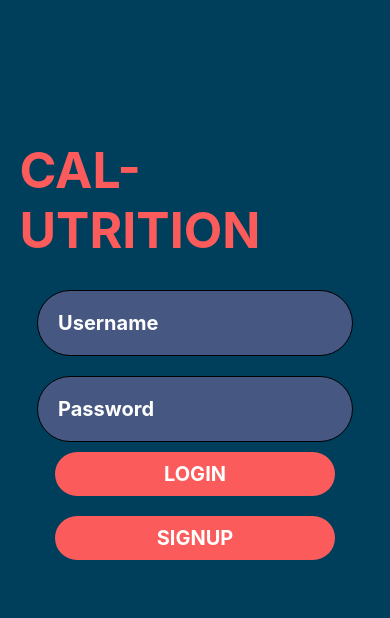
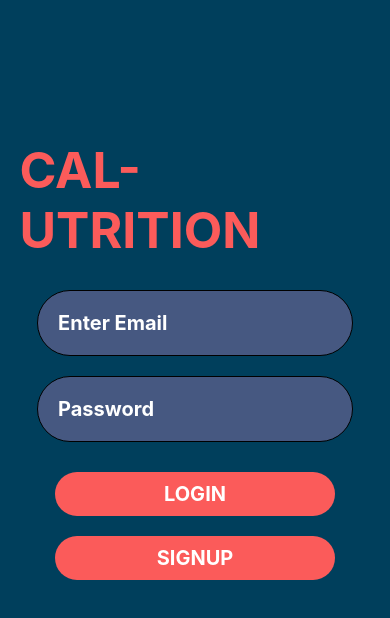
Before and after one commit to Ariellaedelman/WebDevFinal, a React Native app: screen /Login in a window 390 px wide. Shown: the top 618 px of the page. Built offline with nearby package versions, Linux system fonts and the light colour scheme.

Commit message:
added the login form

```diff
--- a/package.json
+++ b/package.json
@@ -18,6 +18,7 @@
     "expo": "~46.0.11",
     "expo-status-bar": "~1.4.0",
     "express": "^4.18.1",
+    "formik": "^2.2.9",
     "jsonwebtoken": "^8.5.1",
     "mongoose": "^6.6.2",
     "react": "18.0.0",
@@ -25,7 +26,8 @@
     "react-native": "0.69.6",
     "react-native-safe-area-context": "4.3.1",
     "react-native-screens": "~3.15.0",
-    "react-native-web": "~0.18.7"
+    "react-native-web": "~0.18.7",
+    "yup": "^0.32.11"
   },
   "devDependencies": {
     "@babel/core": "^7.12.9"
--- a/screens/Login.js
+++ b/screens/Login.js
@@ -8,8 +8,16 @@ import {
   TouchableOpacity,
   Pressable,
   ScrollView,
+  TouchableWithoutFeedback,
+  Keyboard,
 } from "react-native";
-import Signup from "./Signup";
+import { Formik } from "formik";
+import * as yup from "yup";
+
+const LoginSchema = yup.object({
+  email: yup.string().email().required(),
+  password: yup.string().required().min(7),
+});
 
 function Login({ navigation }) {
   const [username, setUsername] = useState("");
@@ -24,35 +32,60 @@ function Login({ navigation }) {
 
   return (
     <View style={styles.pageContainer}>
+      <Formik
+        initialValues={{ email: "", password: "" }}
+        validationSchema={LoginSchema}
+        onSubmit={(values, actions) => {
+          console.log(values);
+          actions.resetForm();
+          onLogin();
+        }}
+      >
+        {(props) => (
+          <TouchableWithoutFeedback onPress={Keyboard.dismiss}>
             <View style={styles.inputContainer}>
               <Text style={styles.logo}>CAL-UTRITION</Text>
-
               <View style={styles.userInput}>
                 <TextInput
                   style={styles.text}
-            placeholder="Username"
+                  placeholder="Enter Email"
                   placeholderTextColor={"white"}
-            onChangeText={(text) => setUsername(text)}
+                  onChangeText={props.handleChange("email")}
+                  value={props.values.email}
+                  onBlur={props.handleBlur("email")}
                 />
               </View>
+              <Text style={styles.text}>
+                {props.touched.email && props.errors.email}
+              </Text>
               <View style={styles.passInput}>
                 <TextInput
                   style={styles.text}
                   placeholder="Password"
                   placeholderTextColor={"white"}
                   secureTextEntry={true}
-            onChangeText={(text) => setPassword(text)}
+                  onChangeText={props.handleChange("password")}
+                  value={props.values.password}
+                  onBlur={props.handleBlur("password")}
                 />
               </View>
-
-        <TouchableOpacity style={styles.loginbttn} onPress={onLogin}>
+              <Text style={styles.text}>
+                {props.touched.password && props.errors.password}
+              </Text>
+              <TouchableOpacity
+                style={styles.loginbttn}
+                onPress={props.handleSubmit}
+              >
                 <Text style={styles.text}>LOGIN</Text>
               </TouchableOpacity>
-
               <TouchableOpacity style={styles.loginbttn} onPress={onSignUp}>
                 <Text style={styles.text}>SIGNUP</Text>
               </TouchableOpacity>
             </View>
+          </TouchableWithoutFeedback>
+        )}
+      </Formik>
+
       <StatusBar style="light" />
     </View>
   );
@@ -92,7 +125,7 @@ const styles = StyleSheet.create({
     borderWidth: 1,
     borderRadius: 50,
     backgroundColor: "#465881",
-    marginBottom: 10,
+    marginBottom: 30,
     padding: 20,
     width: "90%",
     color: "white",
--- a/screens/Signup.js
+++ b/screens/Signup.js
@@ -17,7 +17,6 @@ function Signup({ navigation }) {
     navigation.navigate("Login");
   }
   return (
-    <Modal>
     <View style={styles.pageContainer}>
       <View style={styles.signupContainer}>
         <Text style={styles.logo}>SIGNUP</Text>
@@ -62,7 +61,6 @@ function Signup({ navigation }) {
       </View>
       <StatusBar style="light" />
     </View>
-    </Modal>
   );
 }
 
```
Also changed, not shown: 1 other file (tests, documents, lock files or other folders). Lines whose indentation alone changed are shown as unchanged.
